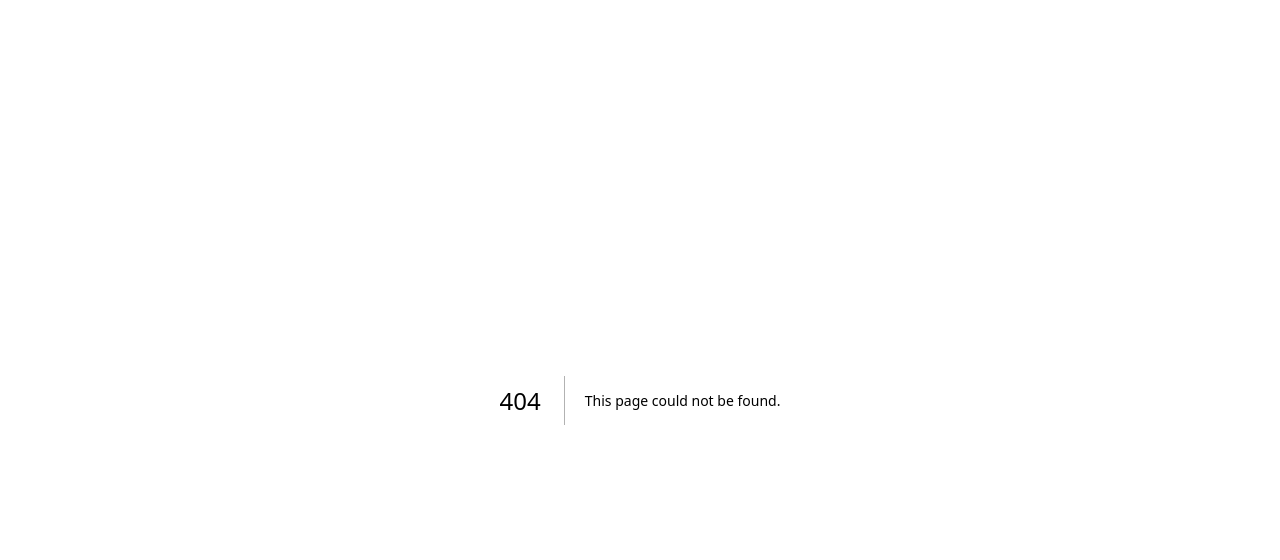
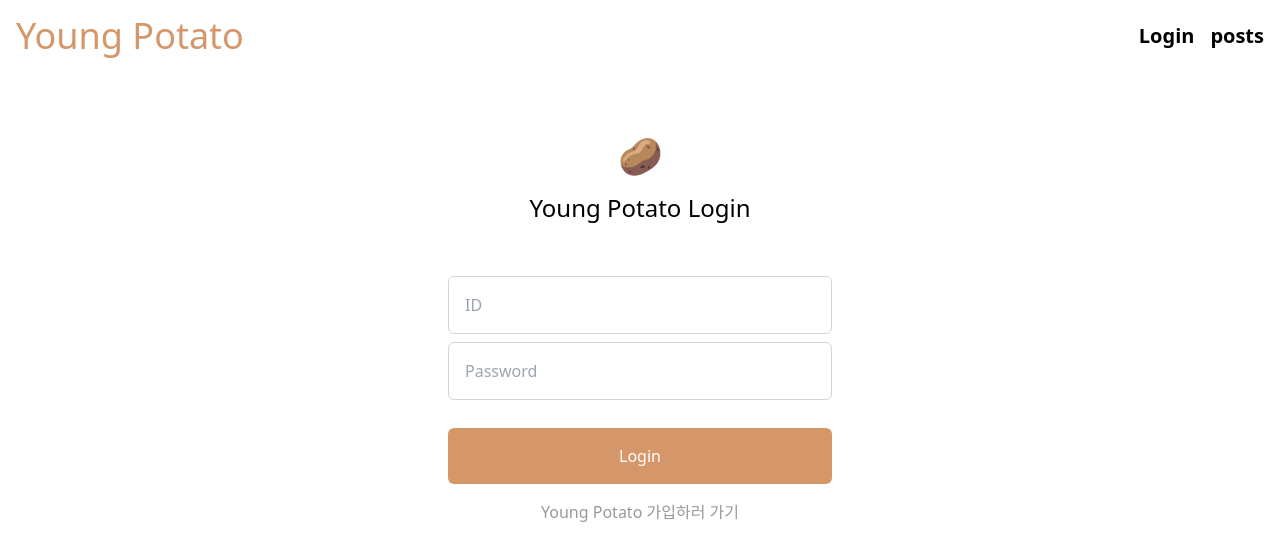
Before and after one commit to YP-Company/first-toyProject-front, a Next.js app: page /login in a window 1280 px wide. Before the commit this address had no page. Shown: the top 560 px of the page. Built offline with nearby package versions, Linux system fonts and the light colour scheme.

Commit message:
feat : 메인 구조 세팅 및 Login 페이지 작업

```diff
--- a/src/app/globals.css
+++ b/src/app/globals.css
@@ -2,26 +2,14 @@
 @tailwind components;
 @tailwind utilities;
 
-:root {
-  --foreground-rgb: 0, 0, 0;
-  --background-start-rgb: 214, 219, 220;
-  --background-end-rgb: 255, 255, 255;
-}
-
-@media (prefers-color-scheme: dark) {
-  :root {
-    --foreground-rgb: 255, 255, 255;
-    --background-start-rgb: 0, 0, 0;
-    --background-end-rgb: 0, 0, 0;
-  }
+html {
+	@apply flex flex-col items-center;
 }
 
 body {
-  color: rgb(var(--foreground-rgb));
-  background: linear-gradient(
-      to bottom,
-      transparent,
-      rgb(var(--background-end-rgb))
-    )
-    rgb(var(--background-start-rgb));
+	@apply w-full max-w-screen-2xl p-4;
 }
+
+input {
+	@apply p-4 outline-none border border-gray-300 w-96  rounded-md my-1;
+}
--- a/src/app/layout.tsx
+++ b/src/app/layout.tsx
@@ -1,21 +1,24 @@
-import './globals.css'
-import { Inter } from 'next/font/google'
+import React from "react";
+import "./globals.css";
 
-const inter = Inter({ subsets: ['latin'] })
+import Navbar from "@/components/Navbar";
 
 export const metadata = {
-  title: 'Create Next App',
-  description: 'Generated by create next app',
-}
+	title: "Welcome! Young Potato",
+	description: "환영합니다! Young Potato 입니다.",
+};
 
 export default function RootLayout({
-  children,
+	children,
 }: {
-  children: React.ReactNode
+	children: React.ReactNode;
 }) {
-  return (
-    <html lang="en">
-      <body className={inter.className}>{children}</body>
-    </html>
-  )
+	return (
+		<html lang="en">
+			<body>
+				<Navbar />
+				{children}
+			</body>
+		</html>
+	);
 }
--- /dev/null
+++ b/src/app/login/page.tsx
@@ -0,0 +1,12 @@
+import Form from "@/components/Form";
+import React from "react";
+
+export default function login() {
+	return (
+		<section className="flex flex-col items-center m-20">
+			<span className="text-4xl mb-4">🥔</span>
+			<h1 className="text-2xl mb-8">Young Potato Login</h1>
+			<Form />
+		</section>
+	);
+}
--- a/src/app/page.tsx
+++ b/src/app/page.tsx
@@ -1,113 +1,3 @@
-import Image from 'next/image'
-
 export default function Home() {
-  return (
-    <main className="flex min-h-screen flex-col items-center justify-between p-24">
-      <div className="z-10 w-full max-w-5xl items-center justify-between font-mono text-sm lg:flex">
-        <p className="fixed left-0 top-0 flex w-full justify-center border-b border-gray-300 bg-gradient-to-b from-zinc-200 pb-6 pt-8 backdrop-blur-2xl dark:border-neutral-800 dark:bg-zinc-800/30 dark:from-inherit lg:static lg:w-auto  lg:rounded-xl lg:border lg:bg-gray-200 lg:p-4 lg:dark:bg-zinc-800/30">
-          Get started by editing&nbsp;
-          <code className="font-mono font-bold">src/app/page.tsx</code>
-        </p>
-        <div className="fixed bottom-0 left-0 flex h-48 w-full items-end justify-center bg-gradient-to-t from-white via-white dark:from-black dark:via-black lg:static lg:h-auto lg:w-auto lg:bg-none">
-          <a
-            className="pointer-events-none flex place-items-center gap-2 p-8 lg:pointer-events-auto lg:p-0"
-            href="https://vercel.com?utm_source=create-next-app&utm_medium=appdir-template&utm_campaign=create-next-app"
-            target="_blank"
-            rel="noopener noreferrer"
-          >
-            By{' '}
-            <Image
-              src="/vercel.svg"
-              alt="Vercel Logo"
-              className="dark:invert"
-              width={100}
-              height={24}
-              priority
-            />
-          </a>
-        </div>
-      </div>
-
-      <div className="relative flex place-items-center before:absolute before:h-[300px] before:w-[480px] before:-translate-x-1/2 before:rounded-full before:bg-gradient-radial before:from-white before:to-transparent before:blur-2xl before:content-[''] after:absolute after:-z-20 after:h-[180px] after:w-[240px] after:translate-x-1/3 after:bg-gradient-conic after:from-sky-200 after:via-blue-200 after:blur-2xl after:content-[''] before:dark:bg-gradient-to-br before:dark:from-transparent before:dark:to-blue-700 before:dark:opacity-10 after:dark:from-sky-900 after:dark:via-[#0141ff] after:dark:opacity-40 before:lg:h-[360px]">
-        <Image
-          className="relative dark:drop-shadow-[0_0_0.3rem_#ffffff70] dark:invert"
-          src="/next.svg"
-          alt="Next.js Logo"
-          width={180}
-          height={37}
-          priority
-        />
-      </div>
-
-      <div className="mb-32 grid text-center lg:mb-0 lg:grid-cols-4 lg:text-left">
-        <a
-          href="https://beta.nextjs.org/docs?utm_source=create-next-app&utm_medium=appdir-template&utm_campaign=create-next-app"
-          className="group rounded-lg border border-transparent px-5 py-4 transition-colors hover:border-gray-300 hover:bg-gray-100 hover:dark:border-neutral-700 hover:dark:bg-neutral-800/30"
-          target="_blank"
-          rel="noopener noreferrer"
-        >
-          <h2 className={`mb-3 text-2xl font-semibold`}>
-            Docs{' '}
-            <span className="inline-block transition-transform group-hover:translate-x-1 motion-reduce:transform-none">
-              -&gt;
-            </span>
-          </h2>
-          <p className={`m-0 max-w-[30ch] text-sm opacity-50`}>
-            Find in-depth information about Next.js features and API.
-          </p>
-        </a>
-
-        <a
-          href="https://nextjs.org/learn?utm_source=create-next-app&utm_medium=appdir-template-tw&utm_campaign=create-next-app"
-          className="group rounded-lg border border-transparent px-5 py-4 transition-colors hover:border-gray-300 hover:bg-gray-100 hover:dark:border-neutral-700 hover:dark:bg-neutral-800 hover:dark:bg-opacity-30"
-          target="_blank"
-          rel="noopener noreferrer"
-        >
-          <h2 className={`mb-3 text-2xl font-semibold`}>
-            Learn{' '}
-            <span className="inline-block transition-transform group-hover:translate-x-1 motion-reduce:transform-none">
-              -&gt;
-            </span>
-          </h2>
-          <p className={`m-0 max-w-[30ch] text-sm opacity-50`}>
-            Learn about Next.js in an interactive course with&nbsp;quizzes!
-          </p>
-        </a>
-
-        <a
-          href="https://vercel.com/templates?framework=next.js&utm_source=create-next-app&utm_medium=appdir-template&utm_campaign=create-next-app"
-          className="group rounded-lg border border-transparent px-5 py-4 transition-colors hover:border-gray-300 hover:bg-gray-100 hover:dark:border-neutral-700 hover:dark:bg-neutral-800/30"
-          target="_blank"
-          rel="noopener noreferrer"
-        >
-          <h2 className={`mb-3 text-2xl font-semibold`}>
-            Templates{' '}
-            <span className="inline-block transition-transform group-hover:translate-x-1 motion-reduce:transform-none">
-              -&gt;
-            </span>
-          </h2>
-          <p className={`m-0 max-w-[30ch] text-sm opacity-50`}>
-            Explore the Next.js 13 playground.
-          </p>
-        </a>
-
-        <a
-          href="https://vercel.com/new?utm_source=create-next-app&utm_medium=appdir-template&utm_campaign=create-next-app"
-          className="group rounded-lg border border-transparent px-5 py-4 transition-colors hover:border-gray-300 hover:bg-gray-100 hover:dark:border-neutral-700 hover:dark:bg-neutral-800/30"
-          target="_blank"
-          rel="noopener noreferrer"
-        >
-          <h2 className={`mb-3 text-2xl font-semibold`}>
-            Deploy{' '}
-            <span className="inline-block transition-transform group-hover:translate-x-1 motion-reduce:transform-none">
-              -&gt;
-            </span>
-          </h2>
-          <p className={`m-0 max-w-[30ch] text-sm opacity-50`}>
-            Instantly deploy your Next.js site to a shareable URL with Vercel.
-          </p>
-        </a>
-      </div>
-    </main>
-  )
+	return <main></main>;
 }
--- /dev/null
+++ b/src/components/Button.tsx
@@ -0,0 +1,19 @@
+"use client";
+
+import React from "react";
+
+interface Btn {
+	onClick?(): void;
+	text: string;
+}
+
+export default function Button({ onClick, text }: Btn) {
+	return (
+		<button
+			className="bg-brand text-white py-4 px-4 mt-6 rounded-md hover:brightness-110"
+			onClick={onClick}
+		>
+			{text}
+		</button>
+	);
+}
--- /dev/null
+++ b/src/components/Form.tsx
@@ -0,0 +1,52 @@
+"use client";
+
+import React, { useState } from "react";
+import Button from "./Button";
+
+export default function Form() {
+	const [form, setForm] = useState({
+		id: "",
+		password: "",
+	});
+
+	const onChange = (e: React.ChangeEvent<HTMLInputElement>) => {
+		const { name, value } = e.target;
+		setForm({
+			...form,
+			[name]: value,
+		});
+		console.log(form);
+	};
+
+	const handleSubmit = (e: React.FormEvent<HTMLFormElement>) => {
+		e.preventDefault();
+		console.log("확인");
+	};
+
+	return (
+		<div className="flex flex-col items-center">
+			<form className="flex flex-col m-4" onSubmit={handleSubmit}>
+				<input
+					type="text"
+					name="id"
+					placeholder="ID"
+					value={form.id || ""}
+					onChange={onChange}
+					required
+				/>
+				<input
+					type="password"
+					name="password"
+					placeholder="Password"
+					value={form.password || ""}
+					onChange={onChange}
+					required
+				/>
+				<Button text={"Login"} />
+			</form>
+			<span className="opacity-40 cursor-pointer">
+				Young Potato 가입하러 가기
+			</span>
+		</div>
+	);
+}
--- /dev/null
+++ b/src/components/Navbar.tsx
@@ -0,0 +1,16 @@
+import Link from "next/link";
+import React from "react";
+
+export default function Navbar() {
+	return (
+		<header className="flex justify-between bg-white">
+			<Link href="/" className="flex items-center text-4xl text-brand">
+				Young Potato
+			</Link>
+			<nav className="flex items-center gap-4 font-semibold text-xl">
+				<Link href="/login">Login</Link>
+				<Link href="/posts">posts</Link>
+			</nav>
+		</header>
+	);
+}
--- a/tailwind.config.js
+++ b/tailwind.config.js
@@ -1,18 +1,16 @@
 /** @type {import('tailwindcss').Config} */
 module.exports = {
 	content: [
-    './src/pages/**/*.{js,ts,jsx,tsx,mdx}',
-    './src/components/**/*.{js,ts,jsx,tsx,mdx}',
-    './src/app/**/*.{js,ts,jsx,tsx,mdx}',
+		"./src/pages/**/*.{js,ts,jsx,tsx,mdx}",
+		"./src/components/**/*.{js,ts,jsx,tsx,mdx}",
+		"./src/app/**/*.{js,ts,jsx,tsx,mdx}",
 	],
 	theme: {
 		extend: {
-      backgroundImage: {
-        'gradient-radial': 'radial-gradient(var(--tw-gradient-stops))',
-        'gradient-conic':
-          'conic-gradient(from 180deg at 50% 50%, var(--tw-gradient-stops))',
+			colors: {
+				brand: "#d5976a",
 			},
 		},
 	},
 	plugins: [],
-}
+};
```
Lines whose indentation alone changed are shown as unchanged.
